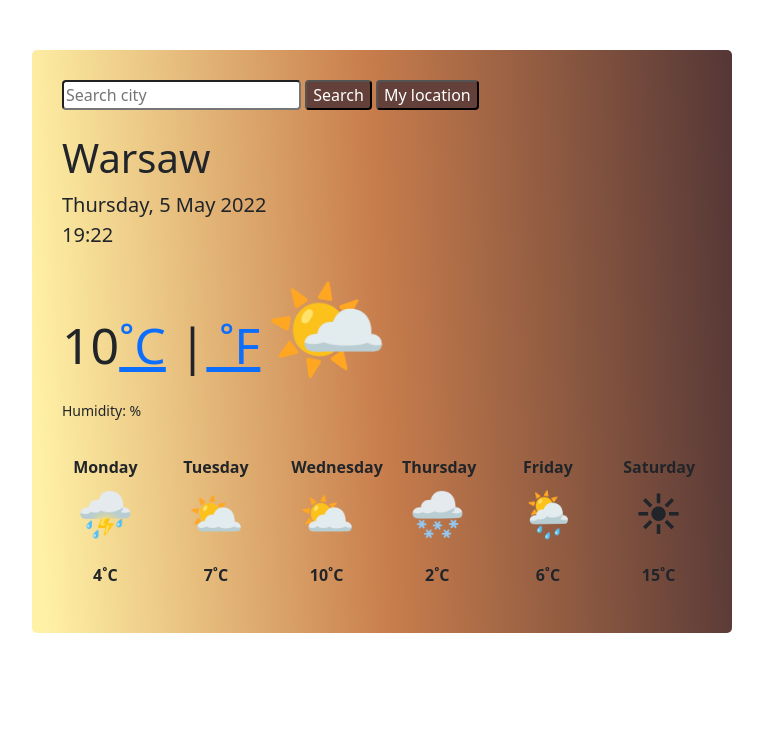
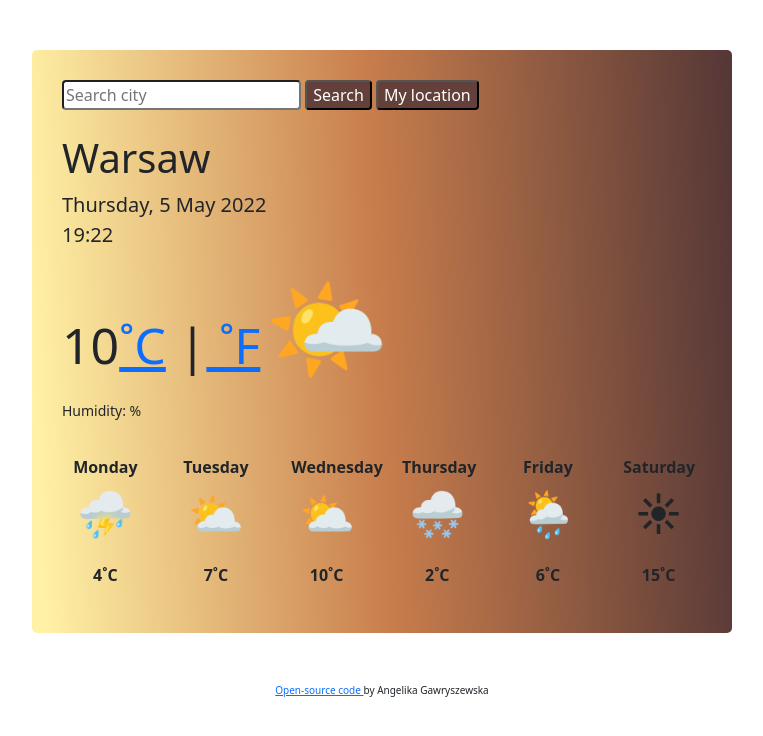
Before and after one commit to mapletta/my-weather-app, a plain HTML site: page index.html in a window 1280 px wide. Shown: the whole page, without its empty margins (258-1021 px from the left). Drawn offline with nearby package versions, Linux system fonts and the light colour scheme; no server answers.

Commit message:
adding a source code link

```diff
--- a/index.html
+++ b/index.html
@@ -87,6 +87,10 @@
         </form>
       </div>
     </div>
+    <div class="github">
+      <a href="https://github.com/mapletta/my-weather-app">Open-source code </a
+      >by Angelika Gawryszewska
+    </div>
     <script src="script.js"></script>
   </body>
 </html>
--- a/style.css
+++ b/style.css
@@ -28,6 +28,10 @@ span.icon {
 p.emoji {
   font-size: 45px;
 }
+div.github {
+  font-size: 10px;
+  text-align: center;
+}
 div.col-2 {
   text-align: center;
   font-weight: bolder;
```
